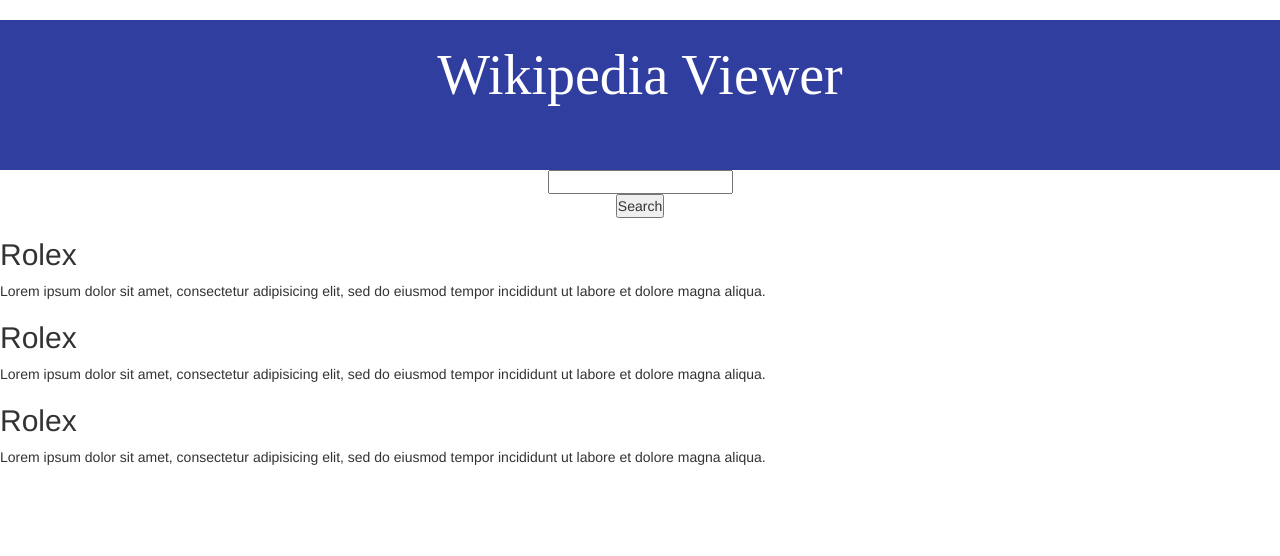
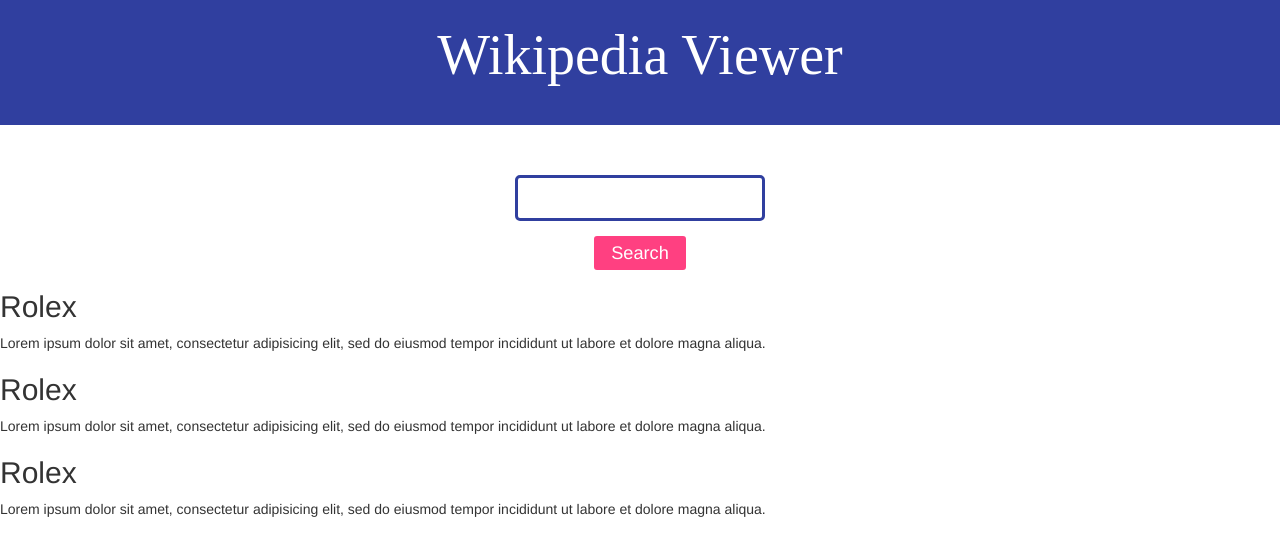
Before and after one commit to antofon/wikipediaviewer, a plain HTML site: page index.html in a window 1280 px wide. Drawn offline with nearby package versions, Linux system fonts and the light colour scheme; a script that the page names is missing; a web font is replaced by a local one.

Commit message:
Styled input field and button
Added some colors, border properties, and hover effect on button

```diff
--- a/style.css
+++ b/style.css
@@ -12,10 +12,21 @@
     font-size: 2em;
     text-align: center;
     padding-top: 25px;
+    /*remove white space at the top due to a top margin.
+    still set all sides to 0*/
+    margin:0;
 }
 
 
 /* === CSS BACKGROUND === */
+input {
+  border: 3px solid #303F9F;
+  border-radius: 5px;
+  padding:5px 0 5px 5px;
+  width:250px;
+  color: #303F9F;
+  font-size: 1.5em;
+}
 
 
 /* === CSS CLASSES === */
@@ -24,7 +35,7 @@
 
 .primary-color {
     background-color: #303F9F;
-    height: 150px;
+    height: 125px;
 }
 
 
@@ -39,8 +50,32 @@
     }
     .search-components {
         text-align: center;
+        margin-top: 50px;
     }
+
+    button {
+      margin-top: 15px;
+      background-color: #FF4081;
+      color: #fff;
+      font-size: 1.3em;
+      padding: 2px 15px;
+      padding-top: 2px;
+      border-radius: 3px;
+      border: 2px solid #FF4081;
+      transition: 0.3s all ease-in-out;
+    }
+
 }
 
 
 /* === CSS BOX MODEL === */
+
+
+
+/* === CSS PSUEDOCLASSES & PSEUDOELEMENTS === */
+button:hover {
+  background-color: #fff;
+  border: 2px solid #FF4081;
+  color: #FF4081;
+
+}
```
